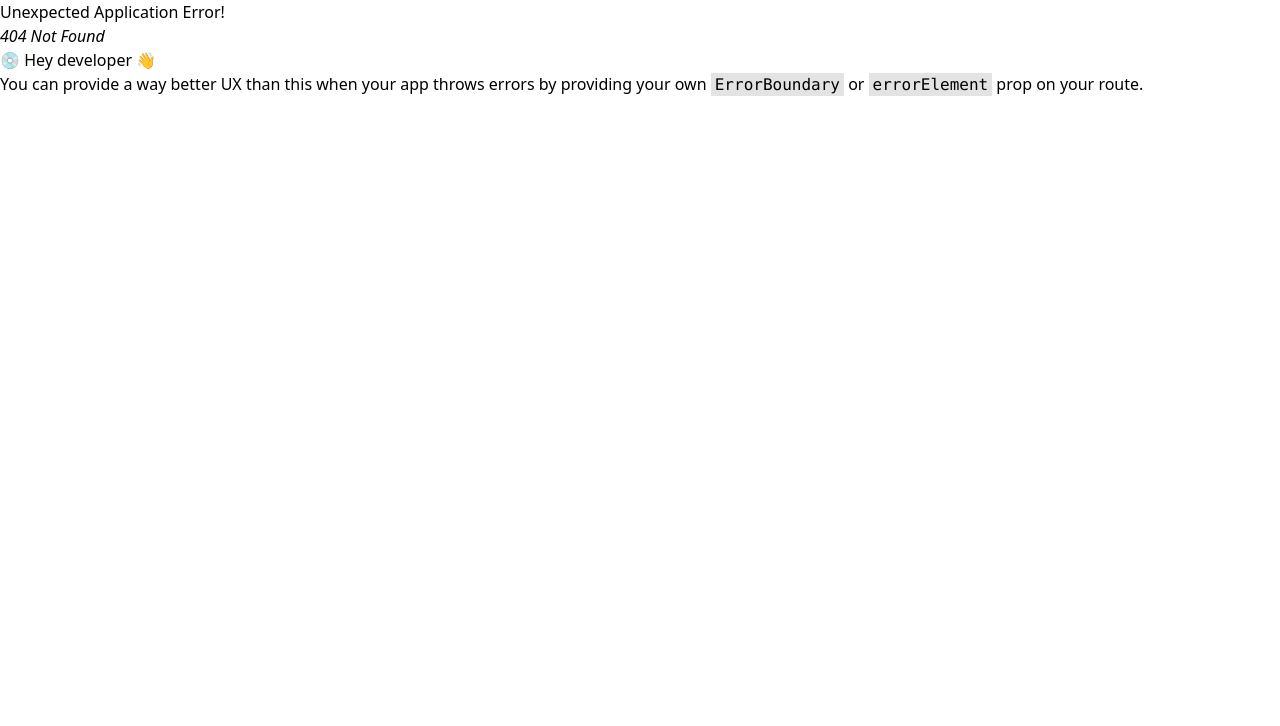
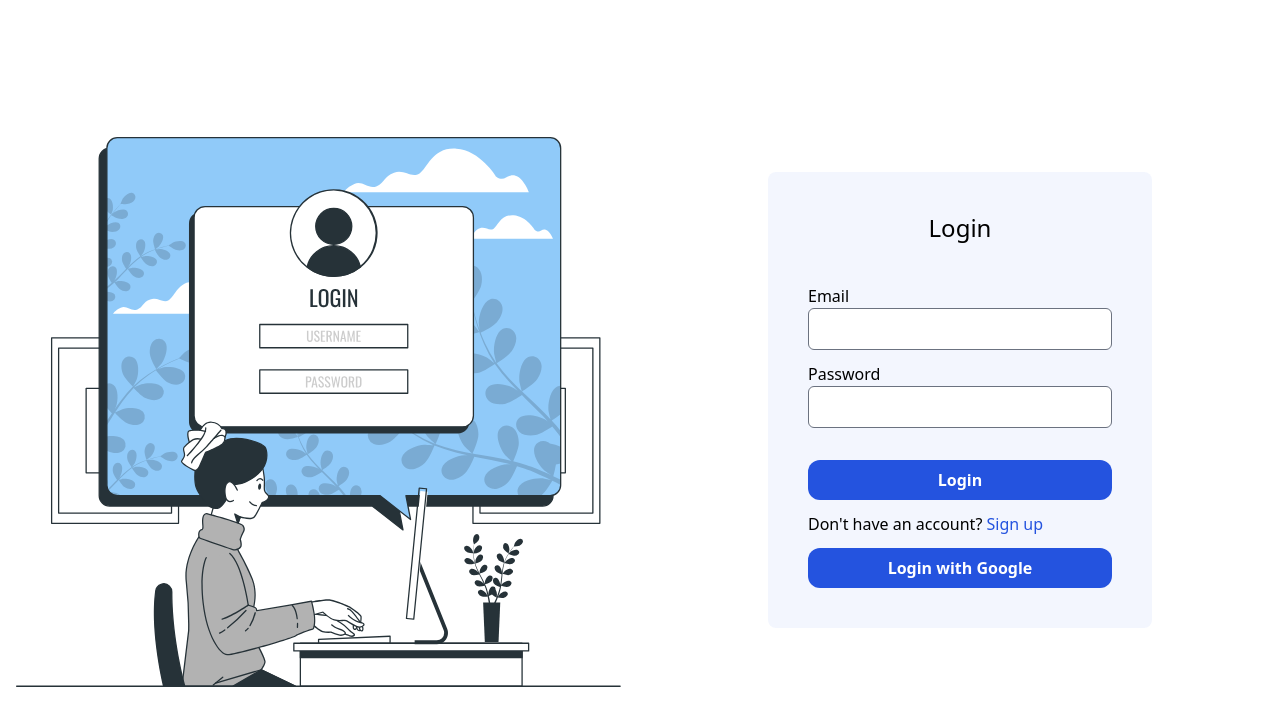
Before and after one commit to abuhosain/taskwave-frontend, a React (Vite) app: page /login in a window 1280 px wide. Before the commit this address had no page. Shown: the top 726 px of the page. Built offline with nearby package versions, Linux system fonts and the light colour scheme.

Commit message:
signup done

```diff
--- /dev/null
+++ b/src/pages/Login.jsx
@@ -0,0 +1,75 @@
+import { useForm } from 'react-hook-form';
+import { useNavigate } from 'react-router-dom';
+import loginImage from '../assets/image/login.svg';
+const Login = () => {
+  const { register, handleSubmit } = useForm();
+  const navigate = useNavigate();
+
+  const onSubmit = ({ email, password }) => {
+    // Email Password Login
+
+    console.log(email, password);
+  };
+
+  const handleGoogleLogin = () => {
+    //  Google Login
+  };
+
+  return (
+    <div className="flex max-w-7xl h-screen items-center mx-auto">
+      <div className="w-1/2">
+        <img src={loginImage} className="h-full w-full" alt="" />
+      </div>
+      <div className="w-1/2 grid place-items-center">
+        <div className="bg-primary/5 w-full max-w-sm rounded-lg grid place-items-center p-10">
+          <h1 className="mb-10 font-medium text-2xl">Login</h1>
+          <form className="space-y-3 w-full" onSubmit={handleSubmit(onSubmit)}>
+            <div className="flex flex-col items-start">
+              <label htmlFor="email">Email</label>
+              <input
+                type="email"
+                id="email"
+                className="w-full rounded-md"
+                {...register('email')}
+              />
+            </div>
+            <div className="flex flex-col items-start">
+              <label htmlFor="password">Password</label>
+              <input
+                type="password"
+                id="password"
+                className="w-full rounded-md"
+                {...register('password')}
+              />
+            </div>
+            <div className="relative !mt-8">
+              <button type="submit" className="btn btn-primary w-full">
+                Login
+              </button>
+            </div>
+            <div>
+              <p>
+                Don&apos;t have an account?{' '}
+                <span
+                  className="text-primary hover:underline cursor-pointer"
+                  onClick={() => navigate('/signup')}
+                >
+                  Sign up
+                </span>
+              </p>
+            </div>
+            <button
+              type="button"
+              className="btn btn-primary w-full"
+              onClick={handleGoogleLogin}
+            >
+              Login with Google
+            </button>
+          </form>
+        </div>
+      </div>
+    </div>
+  );
+};
+
+export default Login;
--- a/src/routes/routes.jsx
+++ b/src/routes/routes.jsx
@@ -6,6 +6,7 @@ import Settings from "../pages/Settings";
 import Profile from "../pages/Profile";
 import PrivateRoute from "../components/layouts/PrivateRoute";
 import Archive from "../pages/Archive";
+import Login from "../pages/Login";
 
 const routes = createBrowserRouter([
   {
@@ -38,6 +39,10 @@ const routes = createBrowserRouter([
       },
     ],
   },
+  {
+    path: '/login',
+    element: <Login />,
+  },
 ]);
 
 export default routes;
```
